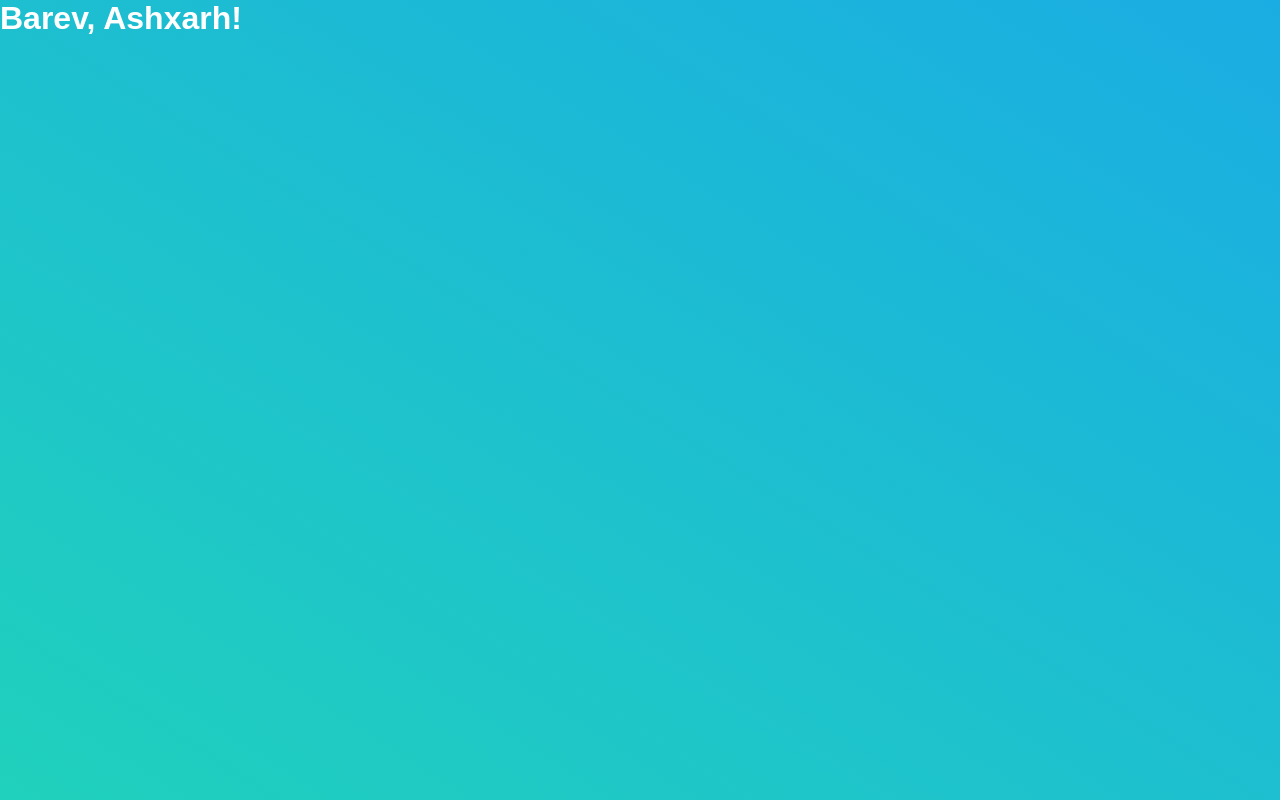
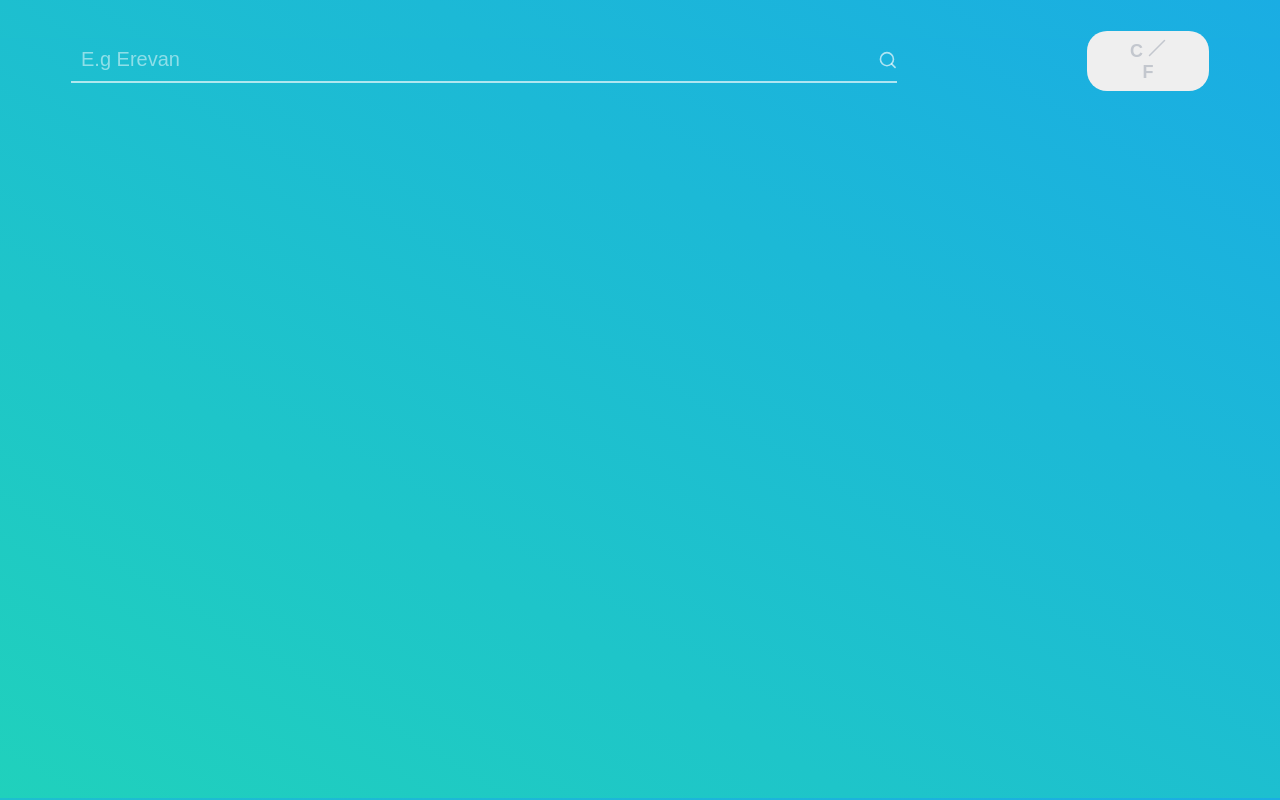
Before and after one commit to GoGagoo/weather-app, a React app: page / in a window 1280 px wide. Built offline with nearby package versions, Linux system fonts and the light colour scheme.

Commit message:
✨Add Navbar component

```diff
--- a/package.json
+++ b/package.json
@@ -40,6 +40,7 @@
     "babel-core": "^4.7.16",
     "babel-preset-env": "^1.7.0",
     "babel-preset-react": "^6.24.1",
+    "lucide-react": "^0.441.0",
     "node-polyfill-webpack-plugin": "^3.0.0",
     "react": "^18.2.0",
     "react-dom": "^18.2.0",
--- a/public/index.html
+++ b/public/index.html
@@ -4,7 +4,7 @@
 		<meta charset="UTF-8" />
 		<meta name="viewport" content="width=device-width, initial-scale=1.0" />
 		<meta http-equiv="X-UA-Compatible" content="ie=edge" />
-		<title>ToDo List</title>
+		<title>Weather App</title>
 	</head>
 	<body>
 		<div id="root"></div>
--- a/src/App.tsx
+++ b/src/App.tsx
@@ -1,10 +1,13 @@
 import React from 'react'
-import { StyledDiv } from './root.styles'
+import { SearchInput, Navbar, TempToggler } from './components'
 
 const App: React.FC = () => {
 	return (
 		<div>
-			<h1>Barev, Ashxarh!</h1>
+			<Navbar>
+				<SearchInput />
+				<TempToggler />
+			</Navbar>
 		</div>
 	)
 }
--- /dev/null
+++ b/src/components/Navbar.tsx
@@ -0,0 +1,16 @@
+import React from 'react'
+import styled from 'styled-components';
+
+const NavbarContainer = styled.nav`
+	margin: 38px 71px 40px 71px;
+	display: flex;
+	gap: 190px;
+	justify-content: space-between;
+	align-items: center;
+`
+
+export const Navbar = ({ children }: { children: React.ReactNode }) => {
+	return (
+		<NavbarContainer>{children}</NavbarContainer>
+	)
+}
--- /dev/null
+++ b/src/components/SearchInput.tsx
@@ -0,0 +1,38 @@
+import { Search } from 'lucide-react'
+import React from 'react'
+import styled from 'styled-components';
+
+
+const SearchInputContainer = styled.div`
+  display: flex;
+  align-items: center;
+  border-bottom: 2px solid #ffffffa6;
+  width: 100%;
+`;
+
+const SearchInputField = styled.input`
+  width: 100%;
+	color: rgb(255, 255, 255);
+  padding: 10px;
+  font-size: 20px;
+  border: none;
+  outline: none;
+	background-color: transparent;
+
+	&::placeholder {
+    color: rgb(255, 255, 255, 0.5);
+  }
+
+  &::-webkit-search-cancel-button {
+    display: none;
+  }
+`;
+
+export const SearchInput = () => {
+  return (
+    <SearchInputContainer>
+      <SearchInputField type="search" placeholder="E.g Erevan" />
+      <Search size={20} color='#ffffffa6' />
+    </SearchInputContainer>
+  );
+};
--- /dev/null
+++ b/src/components/TempToggler.tsx
@@ -0,0 +1,47 @@
+import { Slash } from 'lucide-react'
+import React from 'react'
+import styled from 'styled-components'
+
+const TempTogglerContainer = styled.div`
+	width: 168px;
+	height: 38px;
+	display: flex;
+	justify-content: center;
+	align-items: center;
+	`
+
+const TempTogglerBtn = styled.button`
+	padding: 8px 36px;
+	border: none;
+	cursor: pointer;
+	border-radius: 20px;
+	display: flex;
+  justify-content: center;
+	align-items: center;
+
+	&:hover {
+		background-color: rgb(230, 233, 238);
+		transition: 150ms;
+	}
+`
+
+const TempTogglerLetters = styled.span`
+	font-size: 18px;
+	font-weight: bold;
+	color: #13264A33;
+
+	&:hover {
+		color: rgb(230, 233, 238);
+		transition: 150ms;
+	}
+`
+
+export const TempToggler = () => {
+	return (
+		<TempTogglerContainer>
+			<TempTogglerBtn>
+				<TempTogglerLetters>C  <Slash size={18} />  F</TempTogglerLetters>
+			</TempTogglerBtn>
+		</TempTogglerContainer>
+	)
+}
--- /dev/null
+++ b/src/components/index.ts
@@ -0,0 +1,3 @@
+export { SearchInput } from './SearchInput'
+export { Navbar } from './Navbar'
+export { TempToggler } from './TempToggler'
--- a/src/index.tsx
+++ b/src/index.tsx
@@ -7,15 +7,17 @@ const Global = createGlobalStyle`
 * {
 	margin: 0;
 	padding: 0;
-	width: 100vw;
-	height: 100vh;
 	box-sizing: border-box;
 }
 
-body {
+html, body {
 	background: linear-gradient(to right top, #20D1BC, #1AADE3);
 	color: rgb(255, 255, 255);
 	font-family: 'HelveticaNeue-Roman', sans-serif;
+}
+
+body {
+	min-height: 95vh;
 }
 `
 
```
Also changed, not shown: 1 other file (tests, documents, lock files or other folders).
